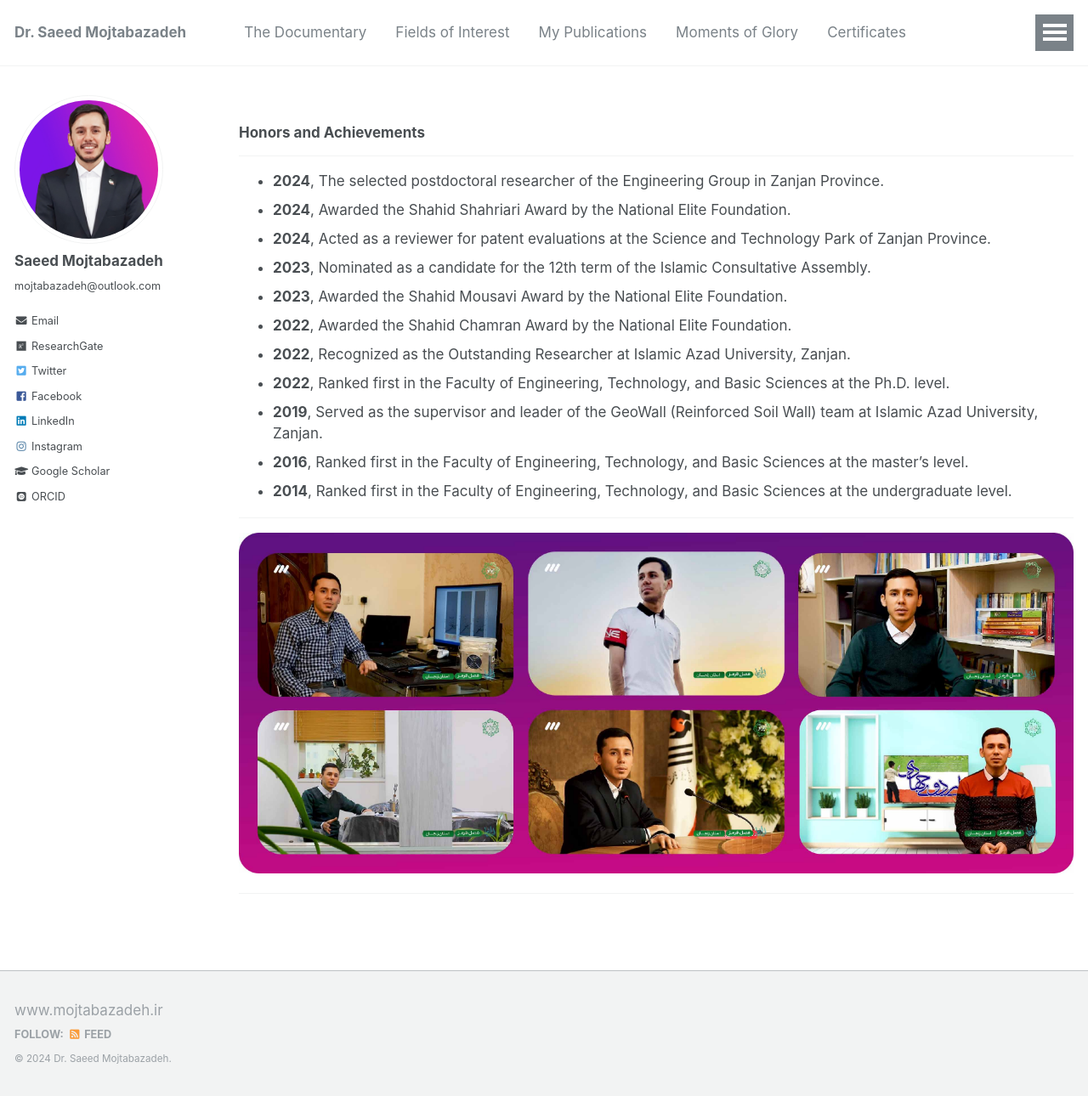
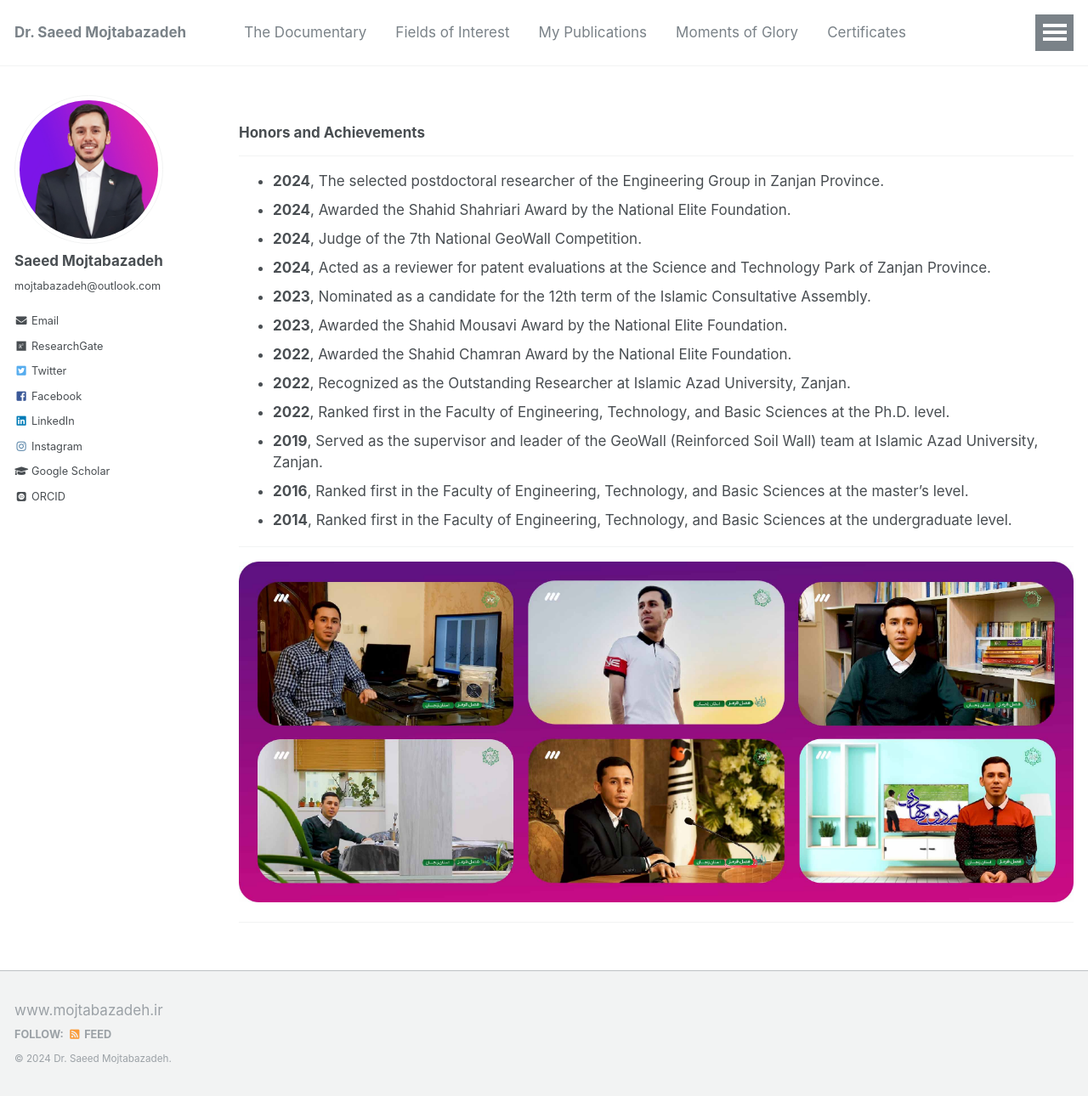
Before and after one commit to mojtabazadeh/mojtabazadeh.github.io, a Jekyll site: the page built from _pages/awards.md, in a window 1280 px wide and 1290 px high. Shown: the whole window at 85% size. Built offline with Jekyll 4.4.1, drawn with Linux system fonts in a browser that asks for light colours; some web fonts are replaced.

Commit message:
Update awards.md

```diff
--- a/_pages/awards.md
+++ b/_pages/awards.md
@@ -9,6 +9,7 @@ author_profile: true
 ___
 - **2024**, The selected postdoctoral researcher of the Engineering Group in Zanjan Province.
 - **2024**, Awarded the Shahid Shahriari Award by the National Elite Foundation.
+- **2024**, Judge of the 7th National GeoWall Competition.
 - **2024**, Acted as a reviewer for patent evaluations at the Science and Technology Park of Zanjan Province.
 - **2023**, Nominated as a candidate for the 12th term of the Islamic Consultative Assembly.
 - **2023**, Awarded the Shahid Mousavi Award by the National Elite Foundation.
```
